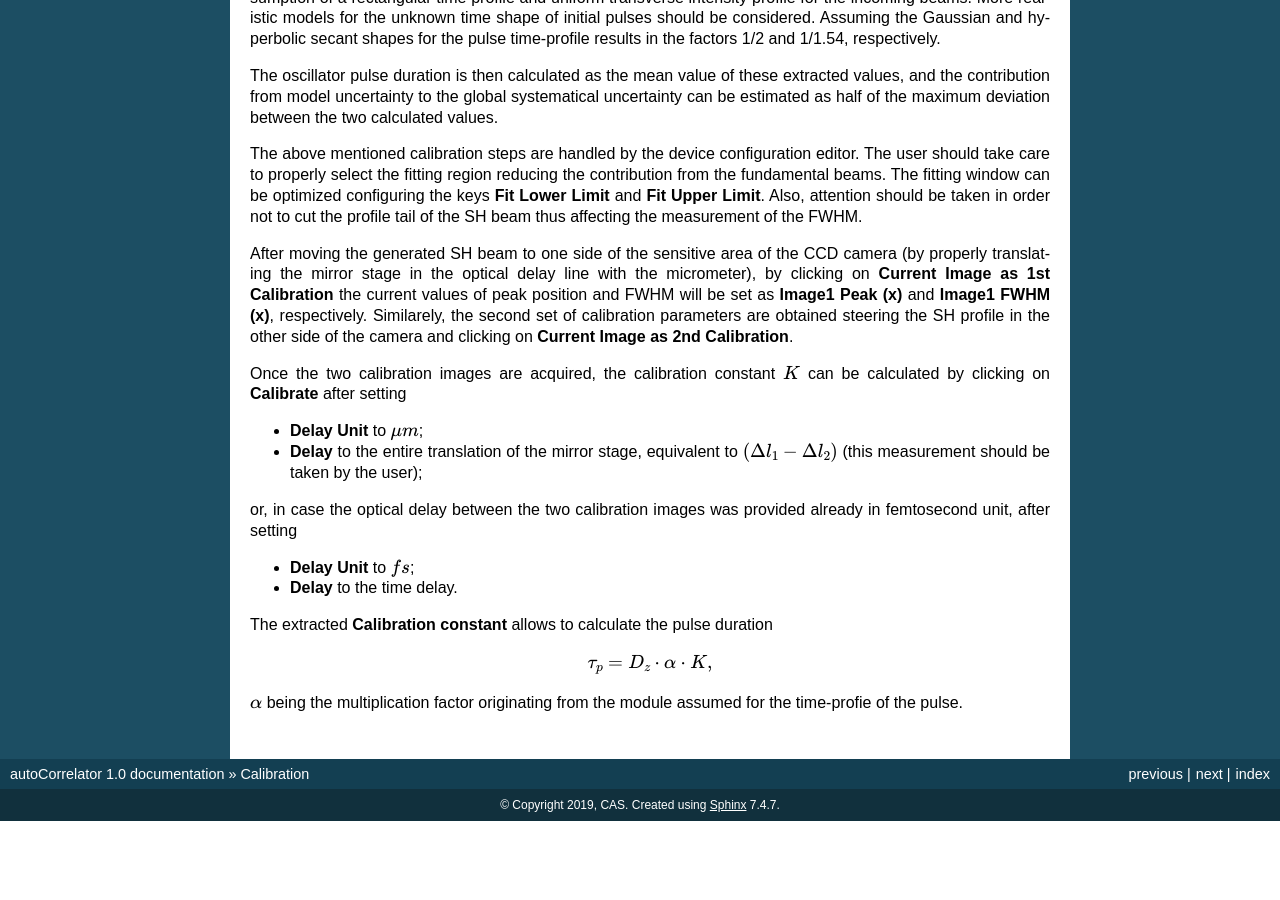
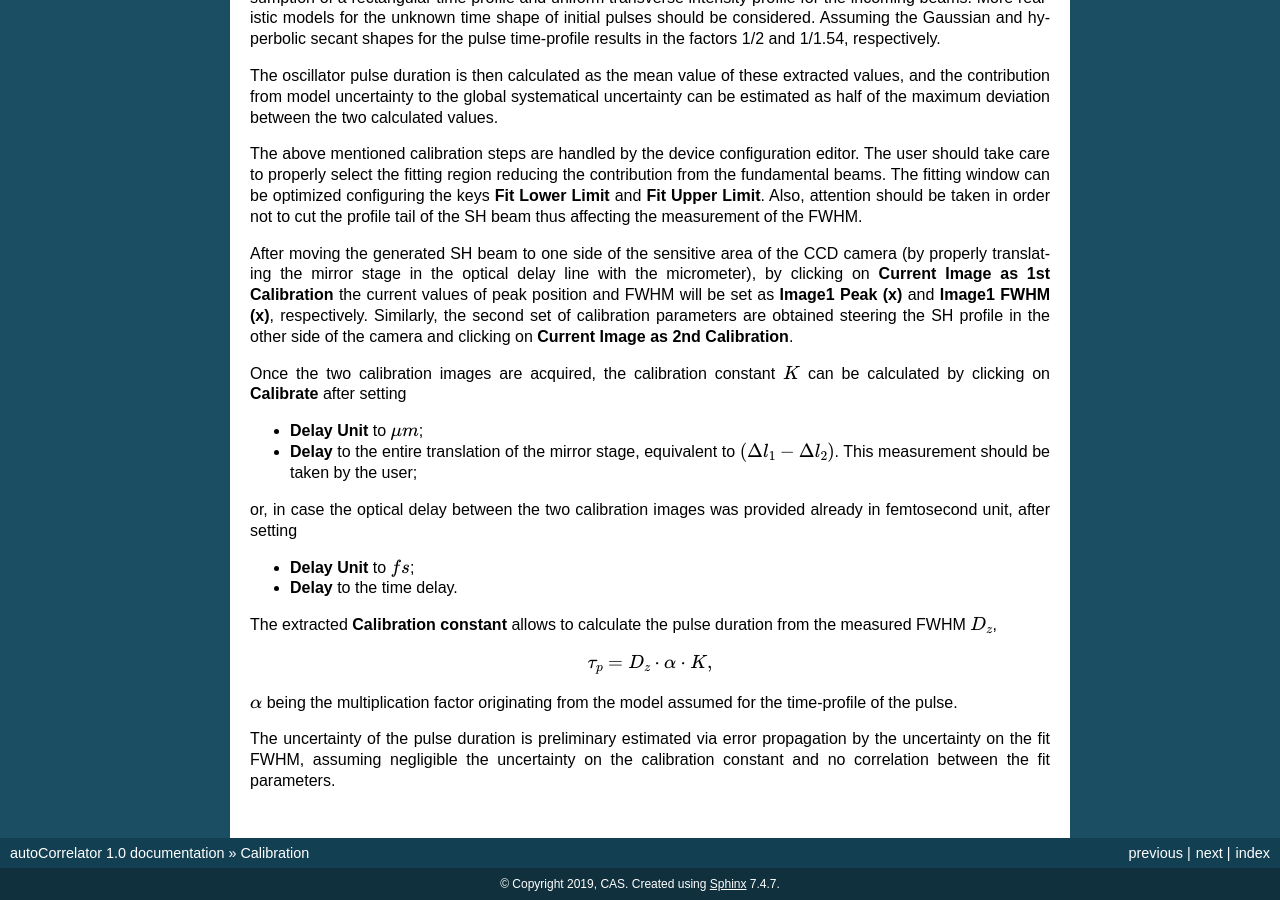
Before and after one commit to European-XFEL/imageProcessor, a Sphinx documentation site: the page built from doc/source/calibration.rst, in a window 1280 px wide and 900 px high, scrolled down 1228 px. Built offline with Sphinx 7.4.7, drawn with Linux system fonts in a browser that asks for light colours; before the commit the page ends 2049 px from its top, so only the background shows below that; some of the changed text lies outside the part shown.

Commit message:
spell-check

```diff
--- a/doc/source/calibration.rst
+++ b/doc/source/calibration.rst
@@ -96,7 +96,7 @@ CCD camera (by properly translating the mirror stage in the
 optical delay line with the micrometer),
 by clicking on **Current Image as 1st Calibration** the current values of
 peak position and FWHM will be set as **Image1 Peak (x)** and
-**Image1 FWHM (x)**, respectively. Similarely, the second set of calibration
+**Image1 FWHM (x)**, respectively. Similarly, the second set of calibration
 parameters are obtained steering the SH profile in the other side of the
 camera and clicking on **Current Image as 2nd Calibration**.
 
@@ -106,8 +106,8 @@ Once the two calibration images are acquired, the calibration constant
 * **Delay Unit** to :math:`\mu m`;
 
 * **Delay** to the entire translation of the mirror stage, equivalent
-  to :math:`(\Delta l_1 - \Delta l_2)` (this measurement
-  should be taken by the user);
+  to :math:`(\Delta l_1 - \Delta l_2)`. This measurement
+  should be taken by the user;
 
 or, in case the optical delay between the two calibration images was
 provided already in femtosecond unit, after setting
@@ -117,10 +117,16 @@ provided already in femtosecond unit, after setting
 * **Delay** to the time delay.
 
 The extracted **Calibration constant** allows to calculate the pulse duration
+from the measured FWHM :math:`D_z`,
 
 .. math::
 
    \tau_p = D_z \cdot \alpha \cdot K,
 
 :math:`\alpha` being the multiplication factor originating from the
-module assumed for the time-profie of the pulse.
+model assumed for the time-profile of the pulse.
+
+The uncertainty of the pulse duration is preliminary estimated via error
+propagation by the uncertainty on the fit FWHM, assuming negligible
+the uncertainty on the calibration constant and no correlation between the
+fit parameters.
--- a/doc/source/introduction.rst
+++ b/doc/source/introduction.rst
@@ -89,5 +89,4 @@ integer flag describing the fit status. If it is equal to 1, 2, 3 or 4,
 the solution was found, otherwise the solution was not found [2]_.
 
 .. [1] RP Photonics Encyclopedia, https://www.rp-photonics.com/autocorrelators.html
-
 .. [2] Scipy.org, https://github.com/scipy/scipy/blob/master/scipy/optimize/minpack.py
```
Also changed, not shown: other parts of doc/source/calibration.rst (+4 -4 lines).
